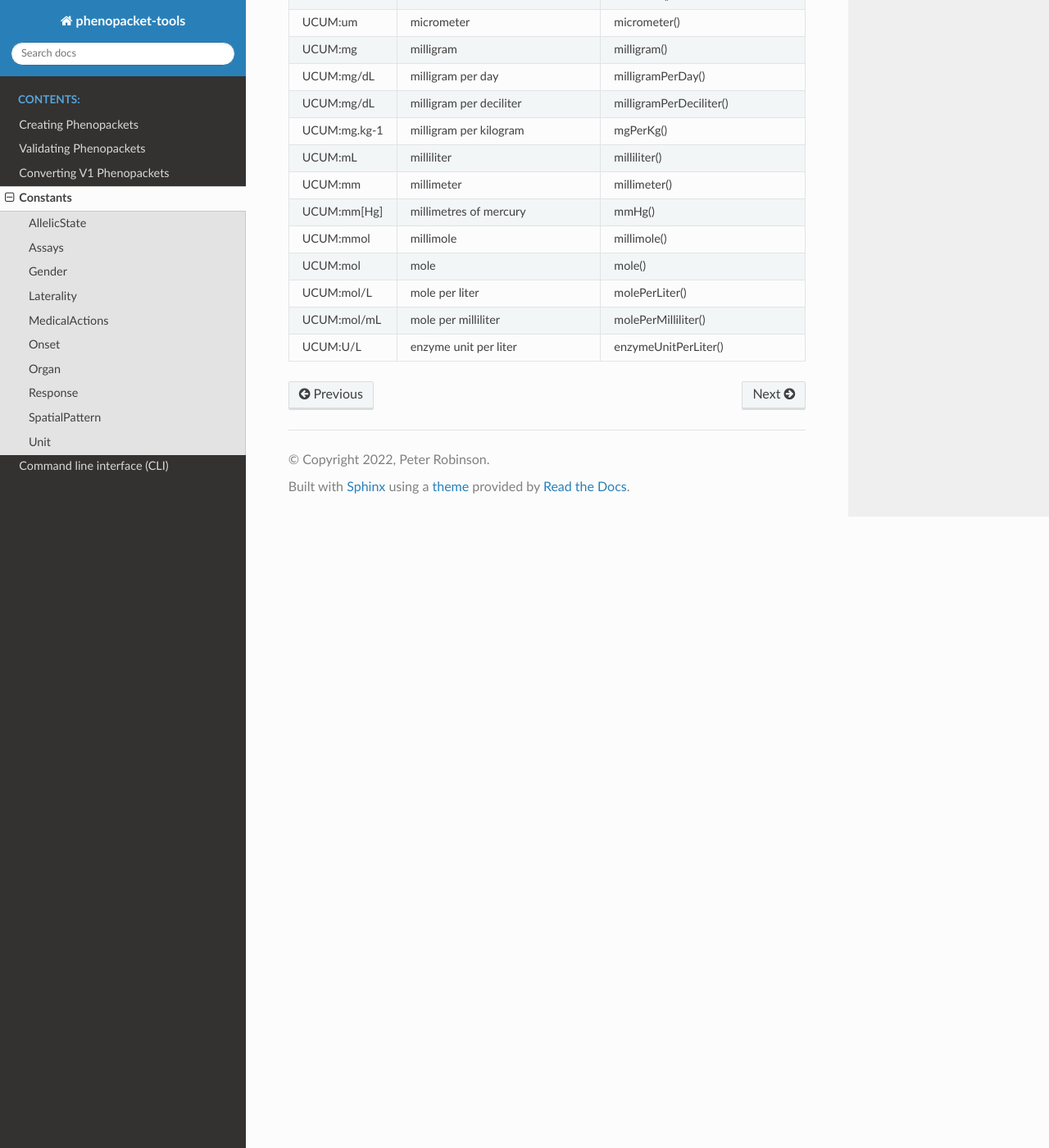
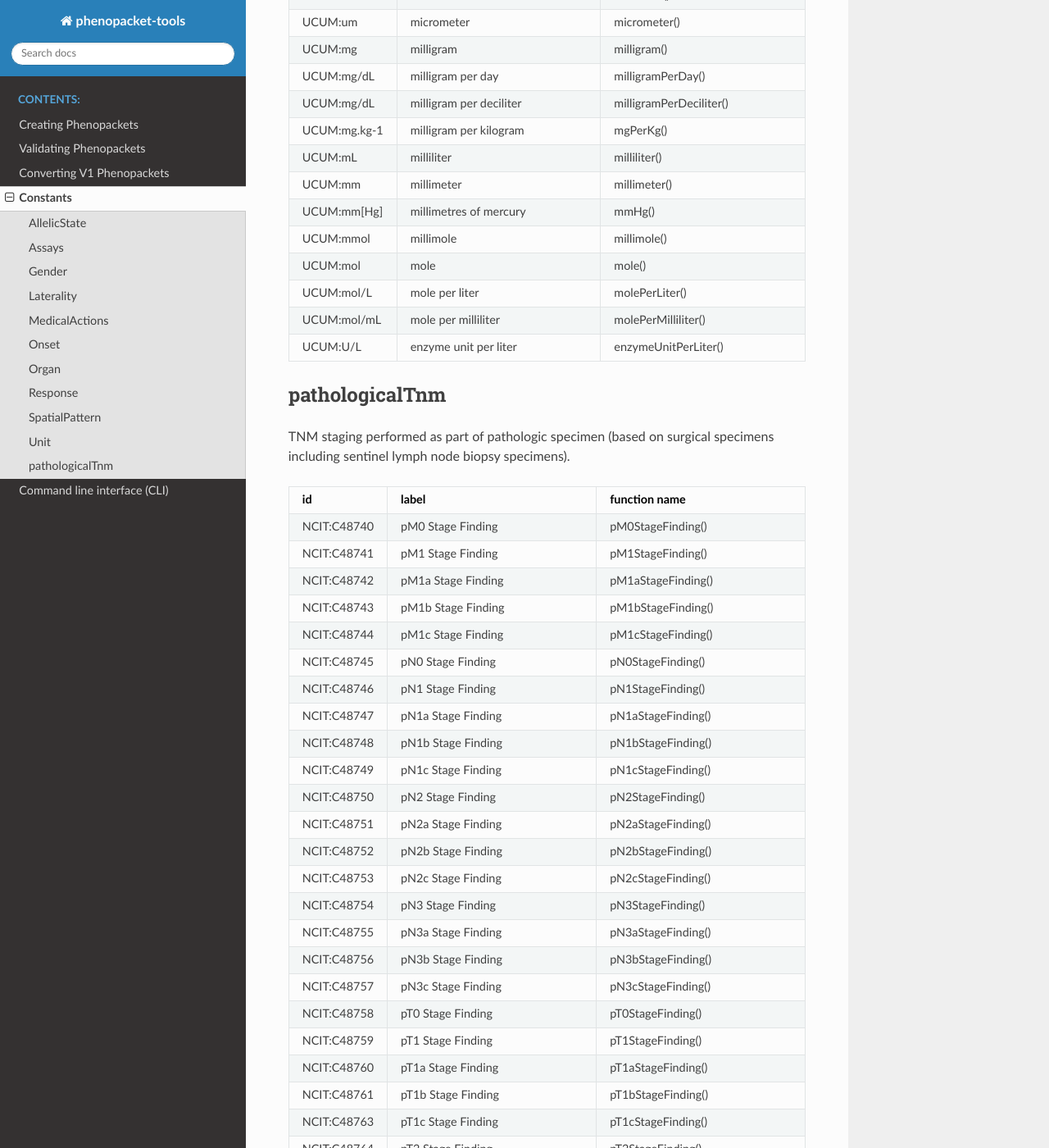
Before and after one commit to phenopackets/phenopacket-tools, a Sphinx documentation site: the page built from docs/constants.rst, in a window 1280 px wide and 1400 px high, scrolled down 6051 px. Shown: the whole window at 82% size. Built offline with Sphinx 7.4.7 and the Read the Docs theme 2.0.0, drawn with Linux system fonts in a browser that asks for light colours; some of the changed text lies outside the part shown.

Commit message:
pathological TNM staging constants

```diff
--- a/docs/constants.rst
+++ b/docs/constants.rst
@@ -260,3 +260,50 @@ With some exceptions, terms from the `The Unified Code for Units of Measure <htt
    "UCUM:mol/L", "mole per liter", "molePerLiter()"
    "UCUM:mol/mL", "mole per milliliter", "molePerMilliliter()"
    "UCUM:U/L", "enzyme unit per liter", "enzymeUnitPerLiter()"
+
+
+pathologicalTnm
+^^^^^^^^^^^^^^^
+
+TNM staging performed as part of pathologic specimen (based on surgical specimens including sentinel lymph node biopsy specimens).
+
+.. csv-table::
+   :header: "id", "label", "function name"
+   :widths: 30, 200, 200
+
+   "NCIT:C48740", "pM0 Stage Finding", "pM0StageFinding()"
+   "NCIT:C48741", "pM1 Stage Finding", "pM1StageFinding()"
+   "NCIT:C48742", "pM1a Stage Finding", "pM1aStageFinding()"
+   "NCIT:C48743", "pM1b Stage Finding", "pM1bStageFinding()"
+   "NCIT:C48744", "pM1c Stage Finding", "pM1cStageFinding()"
+   "NCIT:C48745", "pN0 Stage Finding", "pN0StageFinding()"
+   "NCIT:C48746", "pN1 Stage Finding", "pN1StageFinding()"
+   "NCIT:C48747", "pN1a Stage Finding", "pN1aStageFinding()"
+   "NCIT:C48748", "pN1b Stage Finding", "pN1bStageFinding()"
+   "NCIT:C48749", "pN1c Stage Finding", "pN1cStageFinding()"
+   "NCIT:C48750", "pN2 Stage Finding", "pN2StageFinding()"
+   "NCIT:C48751", "pN2a Stage Finding", "pN2aStageFinding()"
+   "NCIT:C48752", "pN2b Stage Finding", "pN2bStageFinding()"
+   "NCIT:C48753", "pN2c Stage Finding", "pN2cStageFinding()"
+   "NCIT:C48754", "pN3 Stage Finding", "pN3StageFinding()"
+   "NCIT:C48755", "pN3a Stage Finding", "pN3aStageFinding()"
+   "NCIT:C48756", "pN3b Stage Finding", "pN3bStageFinding()"
+   "NCIT:C48757", "pN3c Stage Finding", "pN3cStageFinding()"
+   "NCIT:C48758", "pT0 Stage Finding", "pT0StageFinding()"
+   "NCIT:C48759", "pT1 Stage Finding", "pT1StageFinding()"
+   "NCIT:C48760", "pT1a Stage Finding", "pT1aStageFinding()"
+   "NCIT:C48761", "pT1b Stage Finding", "pT1bStageFinding()"
+   "NCIT:C48763", "pT1c Stage Finding", "pT1cStageFinding()"
+   "NCIT:C48764", "pT2 Stage Finding", "pT2StageFinding()"
+   "NCIT:C48765", "pT2a Stage Finding", "pT2aStageFinding()"
+   "NCIT:C48766", "pT2b Stage Finding", "pT2bStageFinding()"
+   "NCIT:C48767", "pT2c Stage Finding", "pT2cStageFinding()"
+   "NCIT:C48768", "pT3 Stage Finding", "pT3StageFinding()"
+   "NCIT:C48769", "pT3a Stage Finding", "pT3aStageFinding()"
+   "NCIT:C48770", "pT3b Stage Finding", "pT3bStageFinding()"
+   "NCIT:C48771", "pT3c Stage Finding", "pT3cStageFinding()"
+   "NCIT:C48772", "pT4 Stage Finding", "pT4StageFinding()"
+   "NCIT:C48773", "pT4a Stage Finding", "pT4aStageFinding()"
+   "NCIT:C48774", "pT4b Stage Finding", "pT4bStageFinding()"
+   "NCIT:C48775", "pT4c Stage Finding", "pT4cStageFinding()"
+   "NCIT:C48776", "pT4d Stage Finding", "pT4dStageFinding()"
```
Also changed, not shown: 2 other files.
